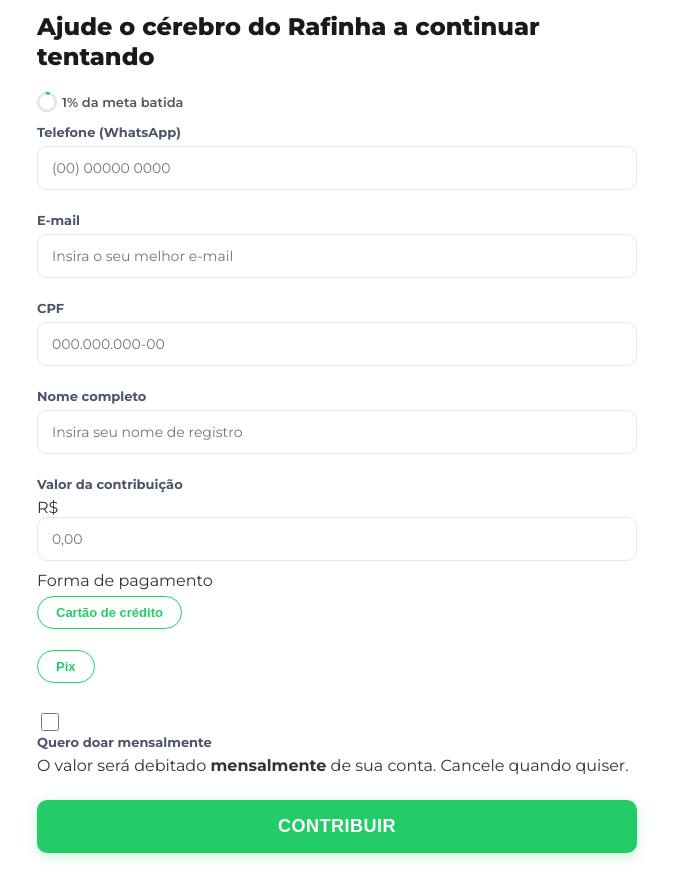
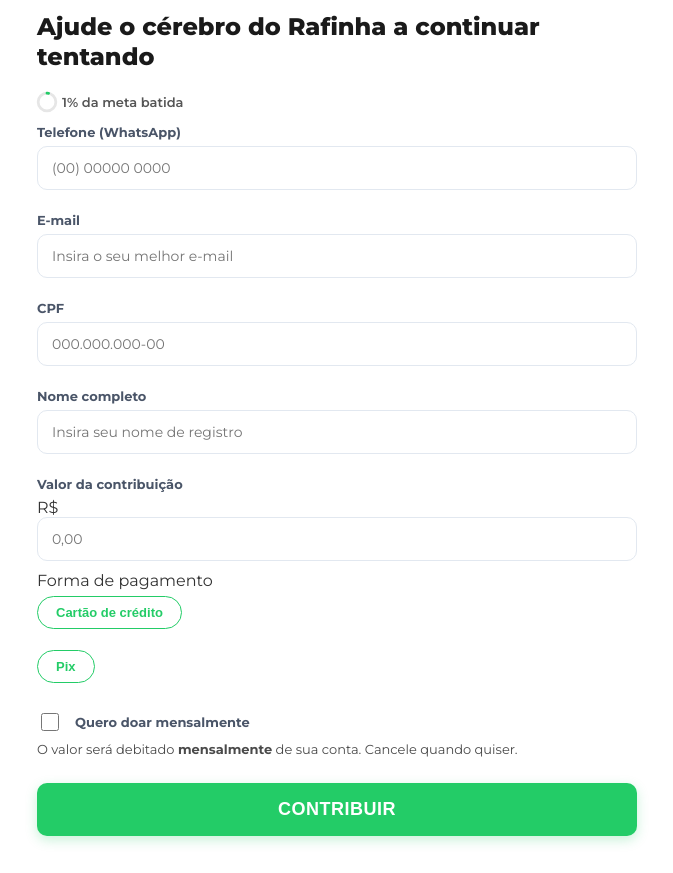
Before and after one commit to nixeng2334/projeto-vakinha.com, a website: page public/index.html in a window 1280 px wide. Shown: the part 119-992 px from the top of the page, without its empty margins (303-976 px from the left). Drawn offline with Linux system fonts and the light colour scheme.

Commit message:
Add styles for label and update font properties

```diff
--- a/public/style.css
+++ b/public/style.css
@@ -225,3 +225,17 @@
     font-weight: 600 !important;
     color: #555555 !important;
 }
+
+label {
+    display: flex !important;
+    align-items: center !important;
+    gap: 8px !important;
+    cursor: pointer;
+}
+
+.sc-fqkvVR.iPSKBg {
+    font-size: 13px !important;
+    line-height: 1.4 !important;
+    margin-top: 4px !important;
+    color: #4a4a4a !important;
+}
```
